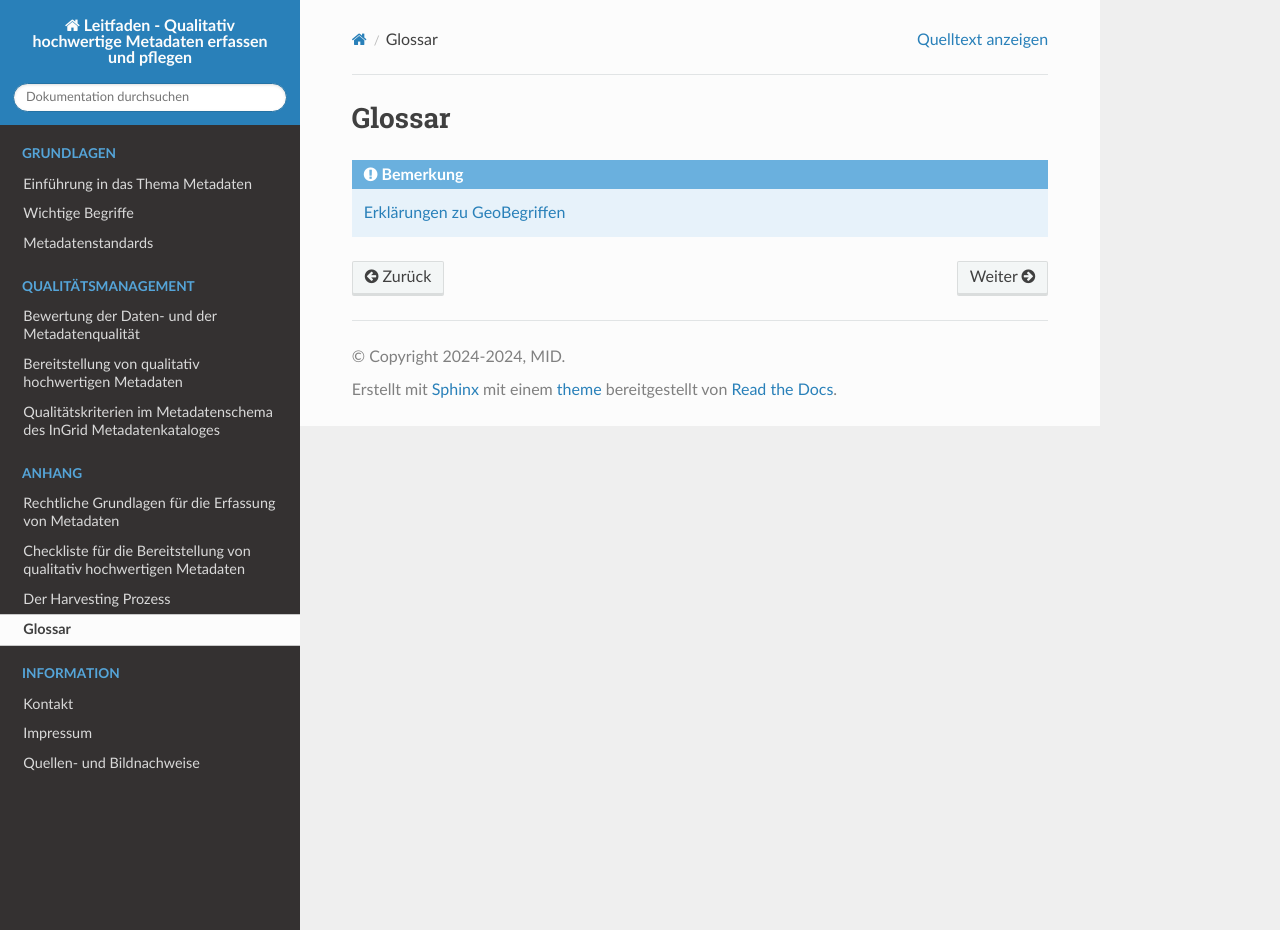
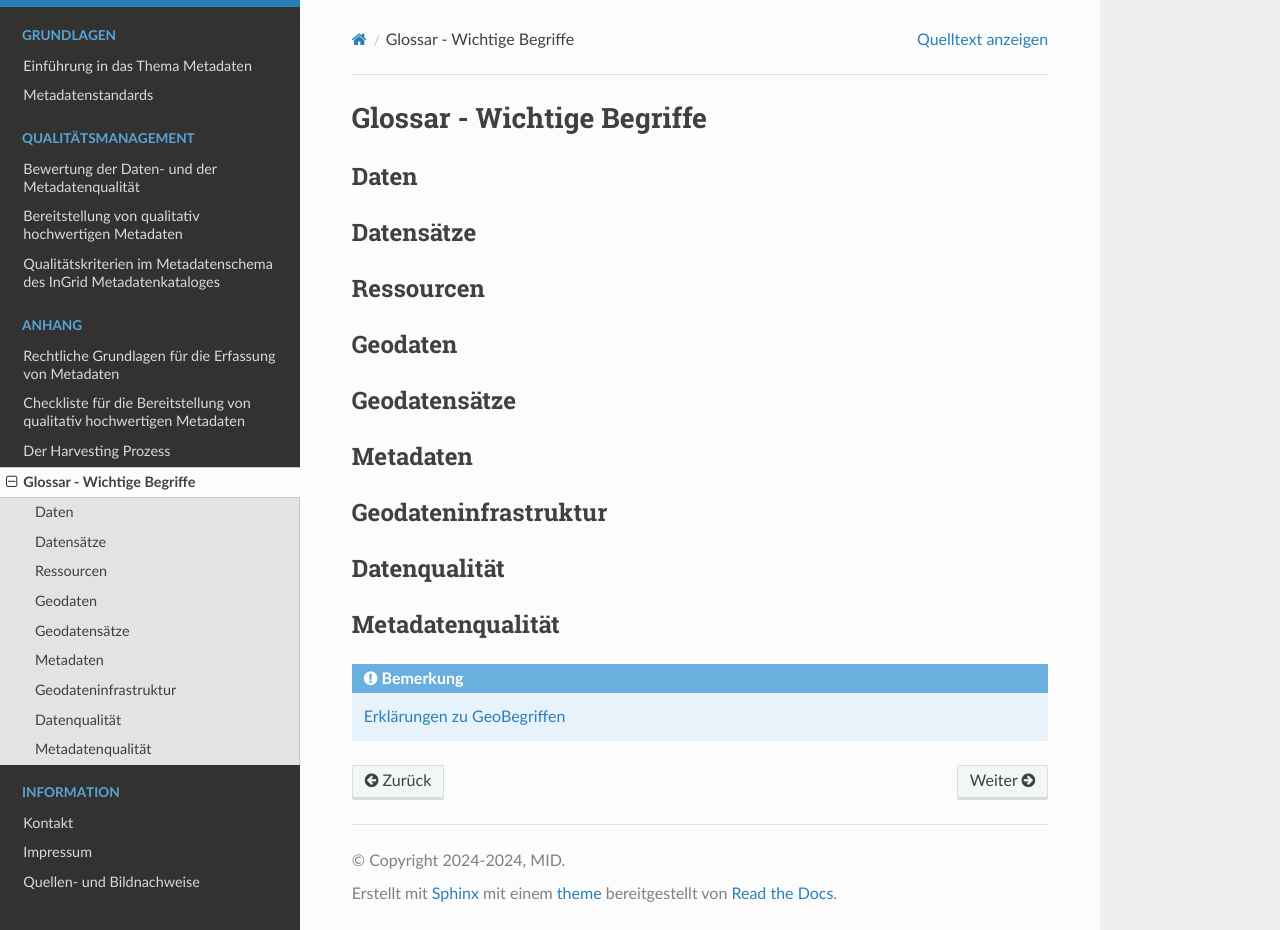
Before and after one commit to tomiwo/ingrid-mdk-st-high-quality-metadata, a Sphinx documentation site: the page built from docs/anhang/glossar.rst, in a window 1280 px wide and 930 px high. Built offline with Sphinx 7.4.7 and the Read the Docs theme 3.1.0, drawn with Linux system fonts in a browser that asks for light colours; pages that are not in the unit, such as notebooks, are missing from menus.

Commit message:
Aktualisierung

```diff
--- a/docs/anhang/glossar.rst
+++ b/docs/anhang/glossar.rst
@@ -1,5 +1,42 @@
 
-Glossar
-========
+Glossar - Wichtige Begriffe
+============================
+
+
+Daten
+------
+
+
+Datensätze
+-----------
+
+
+Ressourcen
+----------
+
+
+Geodaten
+---------
+
+
+Geodatensätze
+--------------
+
+
+Metadaten
+----------
+
+
+Geodateninfrastruktur
+---------------------
+
+
+Datenqualität
+-------------
+
+
+Metadatenqualität
+------------------
+
 
 .. note:: `Erklärungen zu GeoBegriffen <https://www.lvermgeo.sachsen-anhalt.de/de/gdp-glossar.html>`_
```
Also changed, not shown: docs/anhang/wichtige-begriffe.rst (renamed from docs/grundlagen/wichtige-begriffe.rst).
